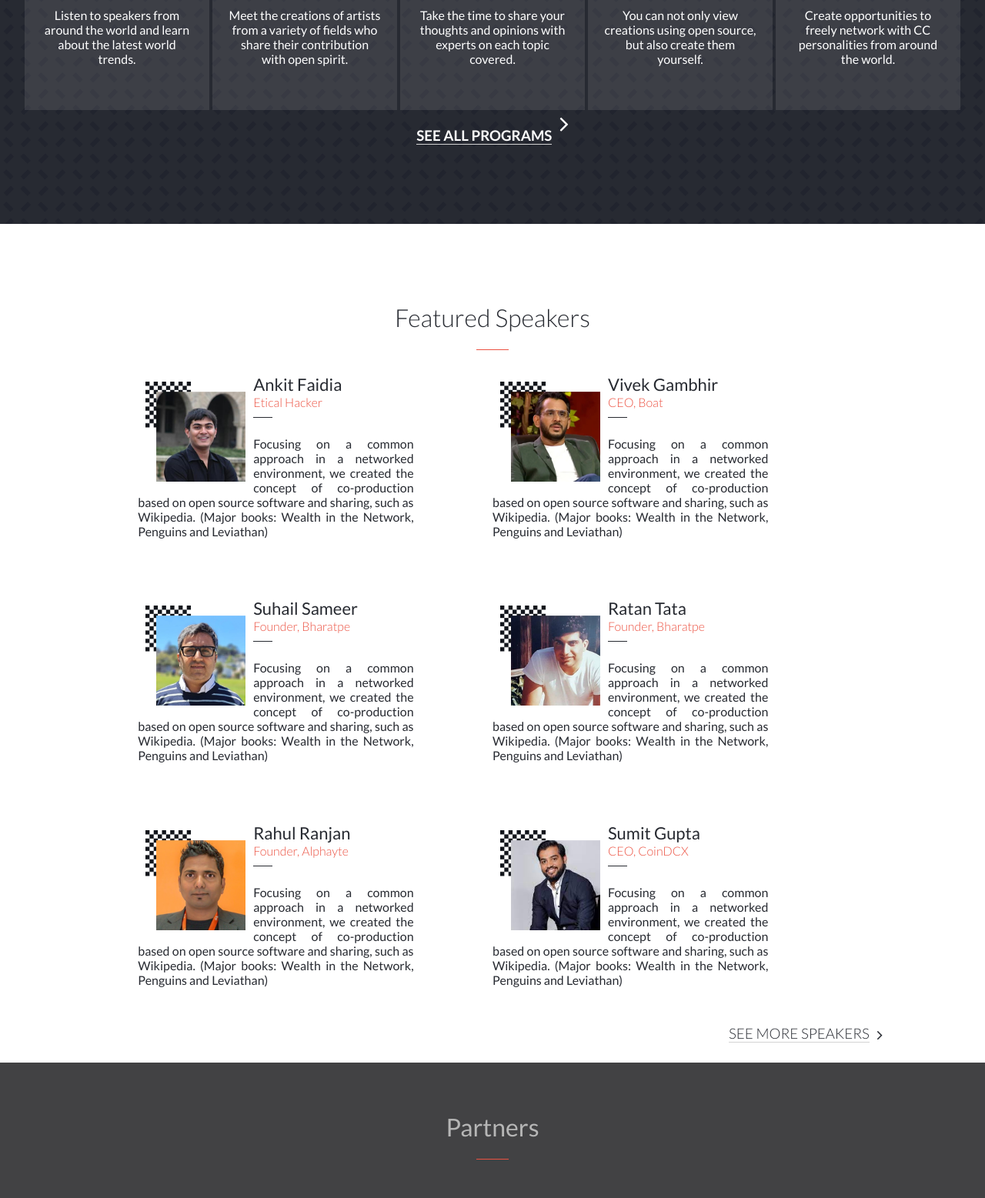
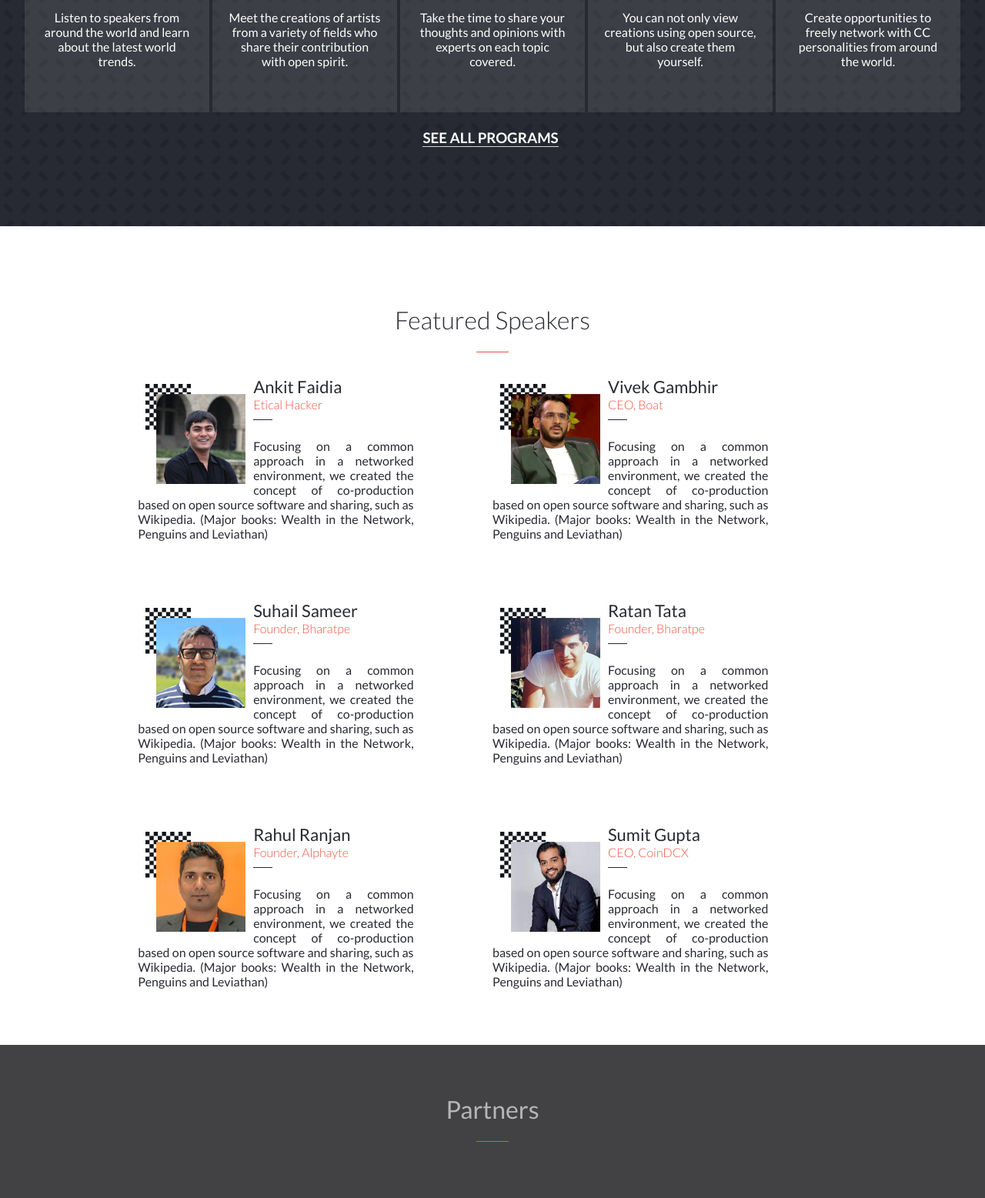
Before and after one commit to bhskr44/national-web-conference, a website: page index.html in a window 1280 px wide. Shown: the part 1243-2800 px from the top of the page at 77% size. Drawn offline with Linux system fonts and the light colour scheme.

Commit message:
Update index.html

```diff
--- a/index.html
+++ b/index.html
@@ -35,6 +35,7 @@
               </div>
             </div>
             <ul>
+              <li class="nav-item"><a href="index.html">Home</a></li>
               <li class="nav-item"><a href="about.html">About</a></li>
               <li class="nav-item">Events</li>
               <li class="nav-item">Registation</li>
@@ -62,6 +63,7 @@
               /></a>
             </div>
             <ul>
+              <li class="nav-item"><a href="index.html">Home</a></li>
               <li class="nav-item"><a href="about.html">About</a></li>
               <li class="nav-item">Events</li>
               <li class="nav-item">Registation</li>
@@ -166,7 +168,7 @@
         </div>
         <div class="see-more">
           <h3>See All Programs</h3>
-          <i class="fa fa-angle-right fa-2x"></i>
+          <i class="fa fa-angle-right fa-2x hide"></i>
         </div>
       </section>
 
@@ -174,7 +176,7 @@
         <h2>Featured Speakers</h2>
         <div class="dash"></div>
         <div class="all-speakers"></div>
-        <div class="see-more">
+        <div class="see-more hide">
           <h3>See More Speakers</h3>
           <i class="fa fa-angle-right"></i>
         </div>
```
